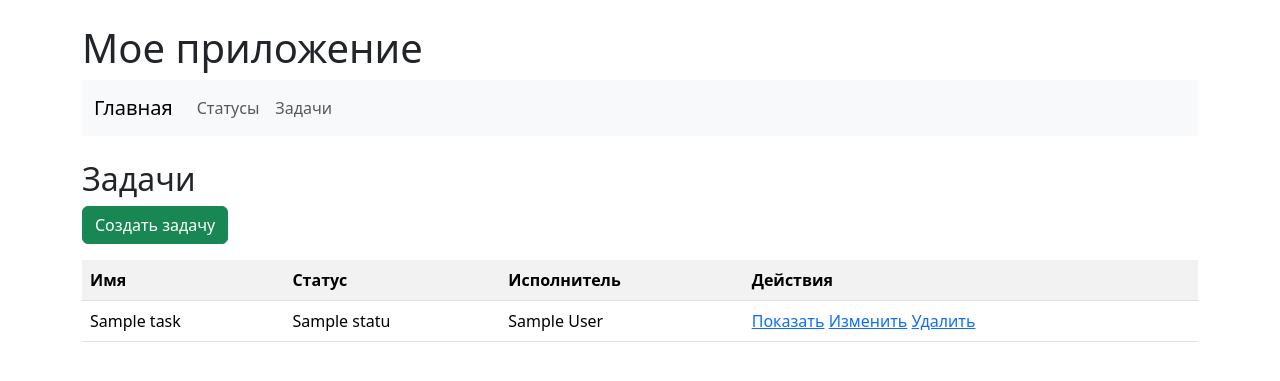
After one commit to Grimmlok626/python-project-52, a Django app: page /tasks/ in a window 1280 px wide. The commit adds this page. Shown: the top 381 px of the page. Run offline with Django 4.2, Linux system fonts and the light colour scheme; a user stored in the database is signed in; tables that the repository leaves empty hold one stand-in row (values such as "Sample post"); some libraries are stand-ins or nearby versions.

Commit message:
Пятый шаг

```diff
--- a/task_manager/models.py
+++ b/task_manager/models.py
@@ -1,7 +1,19 @@
 from django.db import models
+from django.contrib.auth.models import User
 
 class Status(models.Model):
     name = models.CharField(max_length=255, unique=True)
 
     def __str__(self):
         return self.name
+
+class Task(models.Model):
+    name = models.CharField(max_length=255, unique=True)
+    description = models.TextField(blank=True)
+    assigned_to = models.ForeignKey(User, null=True, blank=True, on_delete=models.SET_NULL, related_name='tasks')
+    status = models.ForeignKey(Status, on_delete=models.PROTECT)
+    author = models.ForeignKey(User, on_delete=models.CASCADE, related_name='created_tasks')
+    created_at = models.DateTimeField(auto_now_add=True)
+
+    def __str__(self):
+        return self.name
--- /dev/null
+++ b/task_manager/tasks/urls.py
@@ -0,0 +1,12 @@
+from django.urls import path
+from . import views
+
+app_name = 'tasks'
+
+urlpatterns = [
+    path('', views.TaskListView.as_view(), name='list'),
+    path('create/', views.TaskCreateView.as_view(), name='create'),
+    path('<int:pk>/', views.TaskDetailView.as_view(), name='detail'),
+    path('<int:pk>/update/', views.TaskUpdateView.as_view(), name='update'),
+    path('<int:pk>/delete/', views.TaskDeleteView.as_view(), name='delete'),
+]
--- /dev/null
+++ b/task_manager/tasks/views.py
@@ -0,0 +1,57 @@
+from django.contrib.auth.mixins import LoginRequiredMixin, UserPassesTestMixin
+from django.views import generic
+from django.urls import reverse_lazy
+from django.contrib import messages
+from ..models import Task
+from .forms import TaskForm
+
+class TaskListView(LoginRequiredMixin, generic.ListView):
+    model = Task
+    template_name = 'tasks/task_list.html'
+    context_object_name = 'tasks'
+
+    def get_queryset(self):
+        # Можно фильтровать, например, только свои задачи или все
+        return Task.objects.all()
+
+class TaskDetailView(LoginRequiredMixin, generic.DetailView):
+    model = Task
+    template_name = 'tasks/task_detail.html'
+
+class TaskCreateView(LoginRequiredMixin, generic.CreateView):
+    model = Task
+    form_class = TaskForm
+    template_name = 'tasks/task_form.html'
+
+    def form_valid(self, form):
+        form.instance.author = self.request.user
+        response = super().form_valid(form)
+        messages.success(self.request, 'Задача успешно создана')
+        return response
+
+class TaskUpdateView(LoginRequiredMixin, UserPassesTestMixin, generic.UpdateView):
+    model = Task
+    form_class = TaskForm
+    template_name = 'tasks/task_form.html'
+
+    def test_func(self):
+        task = self.get_object()
+        return self.request.user == task.author
+
+    def form_valid(self, form):
+        response = super().form_valid(form)
+        messages.success(self.request, 'Задача успешно изменена')
+        return response
+
+class TaskDeleteView(LoginRequiredMixin, UserPassesTestMixin, generic.DeleteView):
+    model = Task
+    template_name = 'tasks/task_confirm_delete.html'
+    success_url = reverse_lazy('tasks:list')
+
+    def test_func(self):
+        task = self.get_object()
+        return self.request.user == task.author
+
+    def delete(self, request, *args, **kwargs):
+        messages.success(self.request, 'Задача успешно удалена')
+        return super().delete(request, *args, **kwargs)
--- a/task_manager/templates/base.html
+++ b/task_manager/templates/base.html
@@ -21,6 +21,10 @@
                         <li class="nav-item">
                             <a class="nav-link" href="{% url 'statuses:list' %}">Статусы</a>
                         </li>
+                        <!-- Новый пункт — "Задачи" -->
+                        <li class="nav-item">
+                            <a class="nav-link" href="{% url 'tasks:list' %}">Задачи</a>
+                        </li>
                         <!-- Можно добавить другие пункты -->
                     </ul>
                 </div>
--- /dev/null
+++ b/task_manager/templates/tasks/task_list.html
@@ -0,0 +1,31 @@
+{% extends "base.html" %}
+{% load django_bootstrap5 %}
+
+{% block content %}
+<h2>Задачи</h2>
+<a href="{% url 'tasks:create' %}" class="btn btn-success mb-3">Создать задачу</a>
+<table class="table table-striped">
+<tr>
+    <th>Имя</th>
+    <th>Статус</th>
+    <th>Исполнитель</th>
+    <th>Действия</th>
+</tr>
+{% for task in tasks %}
+<tr>
+    <td>{{ task.name }}</td>
+    <td>{{ task.status.name }}</td>
+    <td>{{ task.assigned_to.get_full_name|default:"-" }}</td>
+    <td>
+        <a href="{% url 'tasks:detail' task.pk %}">Показать</a>
+        <a href="{% url 'tasks:update' task.pk %}">Изменить</a>
+        {% if task.author == user %}
+            <a href="{% url 'tasks:delete' task.pk %}">Удалить</a>
+        {% endif %}
+    </td>
+</tr>
+{% empty %}
+<tr><td colspan="4">Нет задач</td></tr>
+{% endfor %}
+</table>
+{% endblock %}
--- a/task_manager/urls.py
+++ b/task_manager/urls.py
@@ -8,6 +8,7 @@ urlpatterns = [
     path('users/', include('task_manager.users.urls')),
     path('login/', auth_views.LoginView.as_view(template_name='registration/login.html'), name='login'),
     path('logout/', auth_views.LogoutView.as_view(next_page='home'), name='logout'),
+    path('tasks/', include('task_manager.tasks.urls')),
     path('register/', views.RegisterView.as_view(), name='register'),
     path('statuses/', include('task_manager.statuses.urls')),
     path('', views.home, name='home'),
```
Also changed, not shown: task_manager/tasks/forms.py (added, +19 -0 lines), task_manager/templates/tasks/task_confirm_delete.html (added, +12 -0 lines), task_manager/templates/tasks/task_form.html (added, +11 -0 lines).
